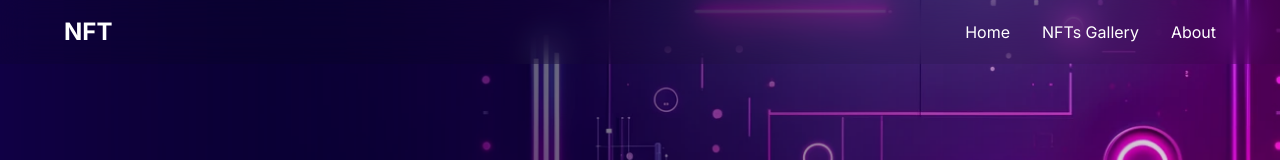
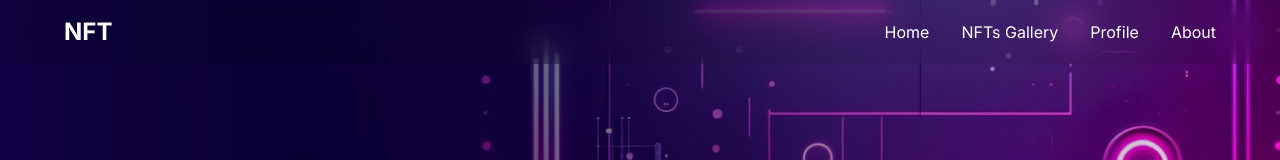
Before and after one commit to and27/nft-gallery, a Next.js app: page / in a window 1280 px wide. Shown: the top 160 px of the page. Built offline with nearby package versions, Linux system fonts and the light colour scheme.

Commit message:
fix navigation urls

```diff
--- a/src/components/Navbar.tsx
+++ b/src/components/Navbar.tsx
@@ -45,7 +45,7 @@ const Navbar = () => {
             ${isOpen && isMobile ? "top-0 left-0 h-screen" : ""}`}
         >
           <Link
-            href="#"
+            href="/"
             className="text-white font-bold text-2xl absolute top-4 left-4 md:static z-50 md:inset-auto"
           >
             NFT
--- a/src/data/navigation.tsx
+++ b/src/data/navigation.tsx
@@ -13,6 +13,10 @@ export const navItems: NavType[] = [
     link: "/surf",
   },
   {
+    name: "Profile",
+    link: "/profile",
+  },
+  {
     name: "About",
     link: "#about",
   },
```
